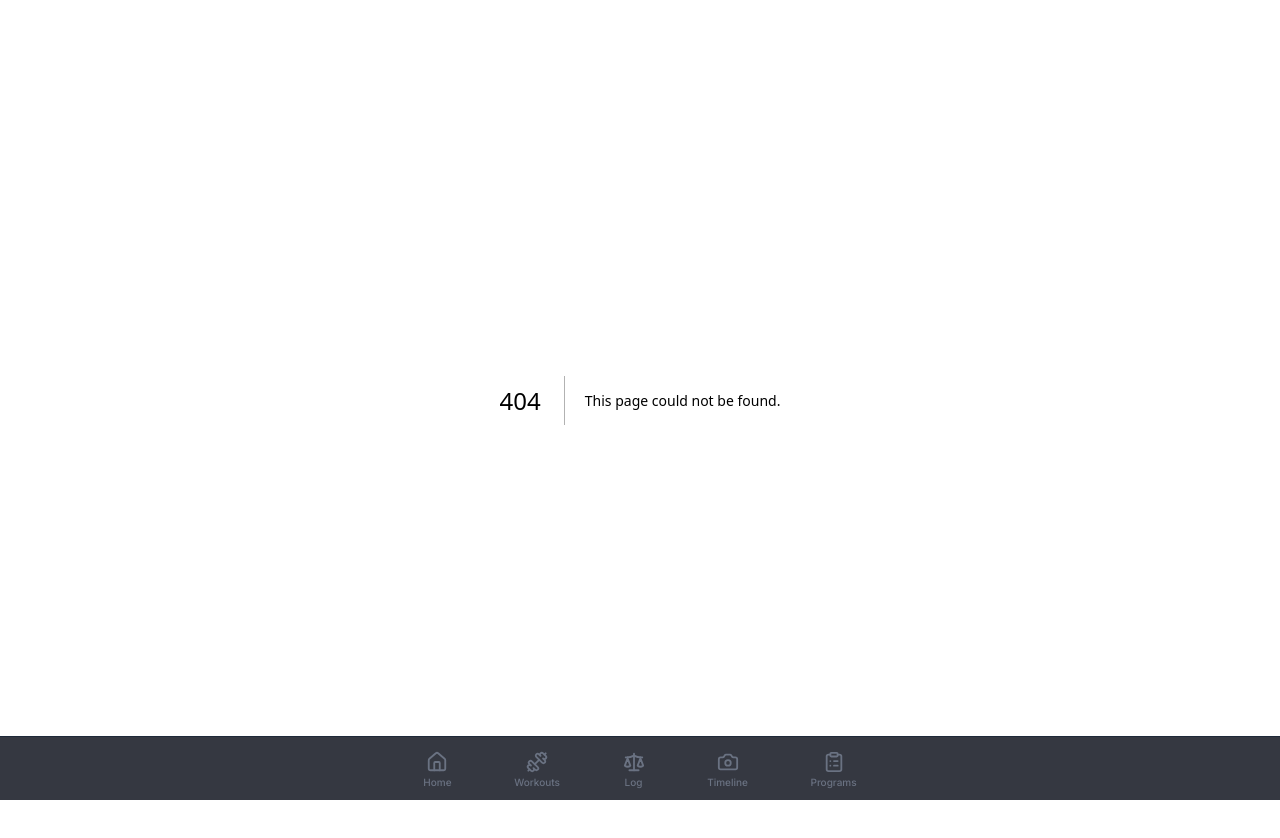
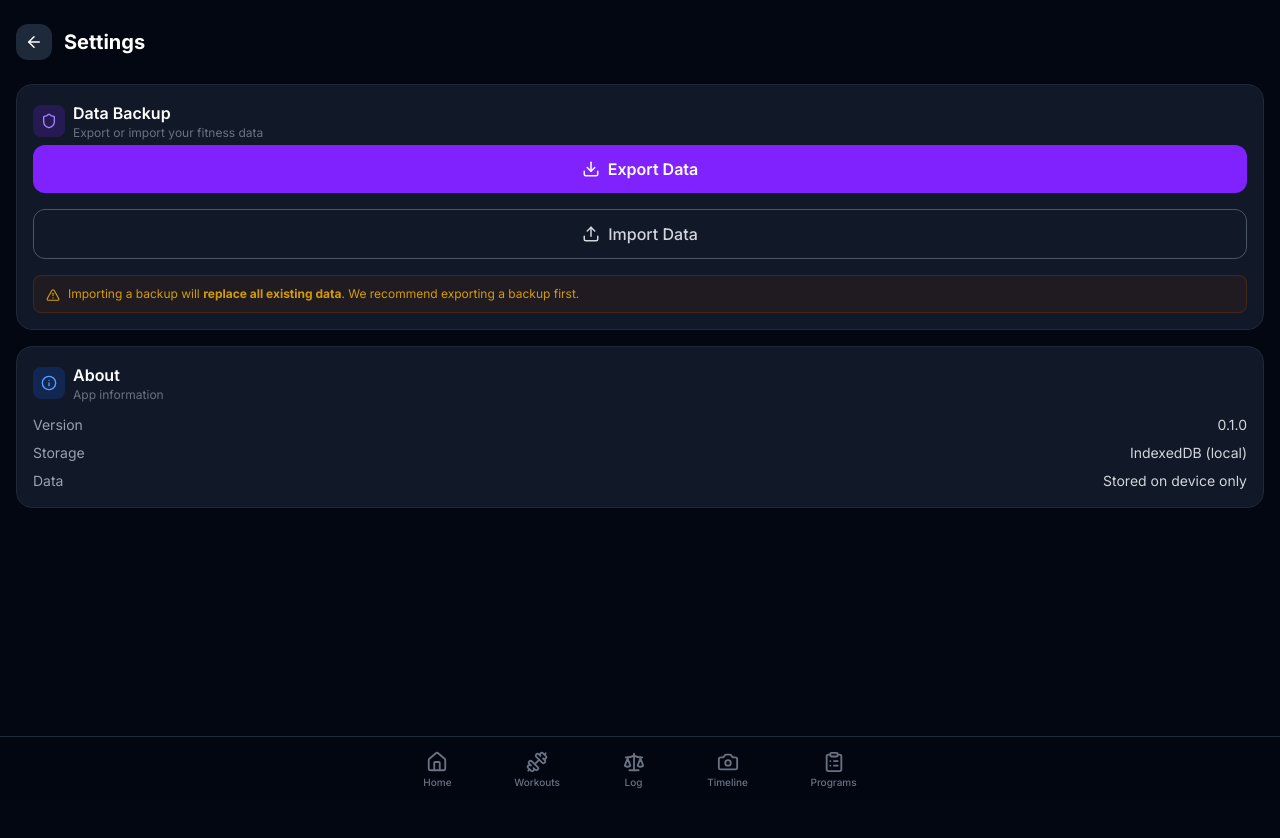
Before and after one commit to criss-langston/fittrack, a Next.js app: page /settings in a window 1280 px wide. Before the commit this address had no page. Shown: the top 838 px of the page. After the commit the page ends 800 px from the top, so only its background shows below. Built offline with nearby package versions, Linux system fonts and the light colour scheme.

Commit message:
Add data export/import backup feature with settings page

```diff
--- /dev/null
+++ b/app/settings/page.tsx
@@ -0,0 +1,54 @@
+"use client";
+
+import { ArrowLeft, Database, Info } from "lucide-react";
+import Link from "next/link";
+import DataBackup from "@/components/DataBackup";
+
+export default function SettingsPage() {
+  return (
+    <div className="px-4 pt-6 animate-fade-in">
+      {/* Header */}
+      <div className="flex items-center gap-3 mb-6">
+        <Link
+          href="/"
+          className="w-9 h-9 rounded-xl bg-gray-800 flex items-center justify-center hover:bg-gray-700 transition-colors touch-active"
+        >
+          <ArrowLeft size={18} />
+        </Link>
+        <h1 className="text-xl font-bold">Settings</h1>
+      </div>
+
+      {/* Data Backup Section */}
+      <div className="card mb-4">
+        <DataBackup />
+      </div>
+
+      {/* App Info */}
+      <div className="card">
+        <div className="flex items-center gap-2 mb-3">
+          <div className="w-8 h-8 rounded-lg bg-blue-600/20 flex items-center justify-center">
+            <Info size={16} className="text-blue-400" />
+          </div>
+          <div>
+            <h2 className="text-base font-semibold">About</h2>
+            <p className="text-xs text-gray-500">App information</p>
+          </div>
+        </div>
+        <div className="space-y-2">
+          <div className="flex items-center justify-between text-sm">
+            <span className="text-gray-400">Version</span>
+            <span className="text-gray-300">0.1.0</span>
+          </div>
+          <div className="flex items-center justify-between text-sm">
+            <span className="text-gray-400">Storage</span>
+            <span className="text-gray-300">IndexedDB (local)</span>
+          </div>
+          <div className="flex items-center justify-between text-sm">
+            <span className="text-gray-400">Data</span>
+            <span className="text-gray-300">Stored on device only</span>
+          </div>
+        </div>
+      </div>
+    </div>
+  );
+}
```
